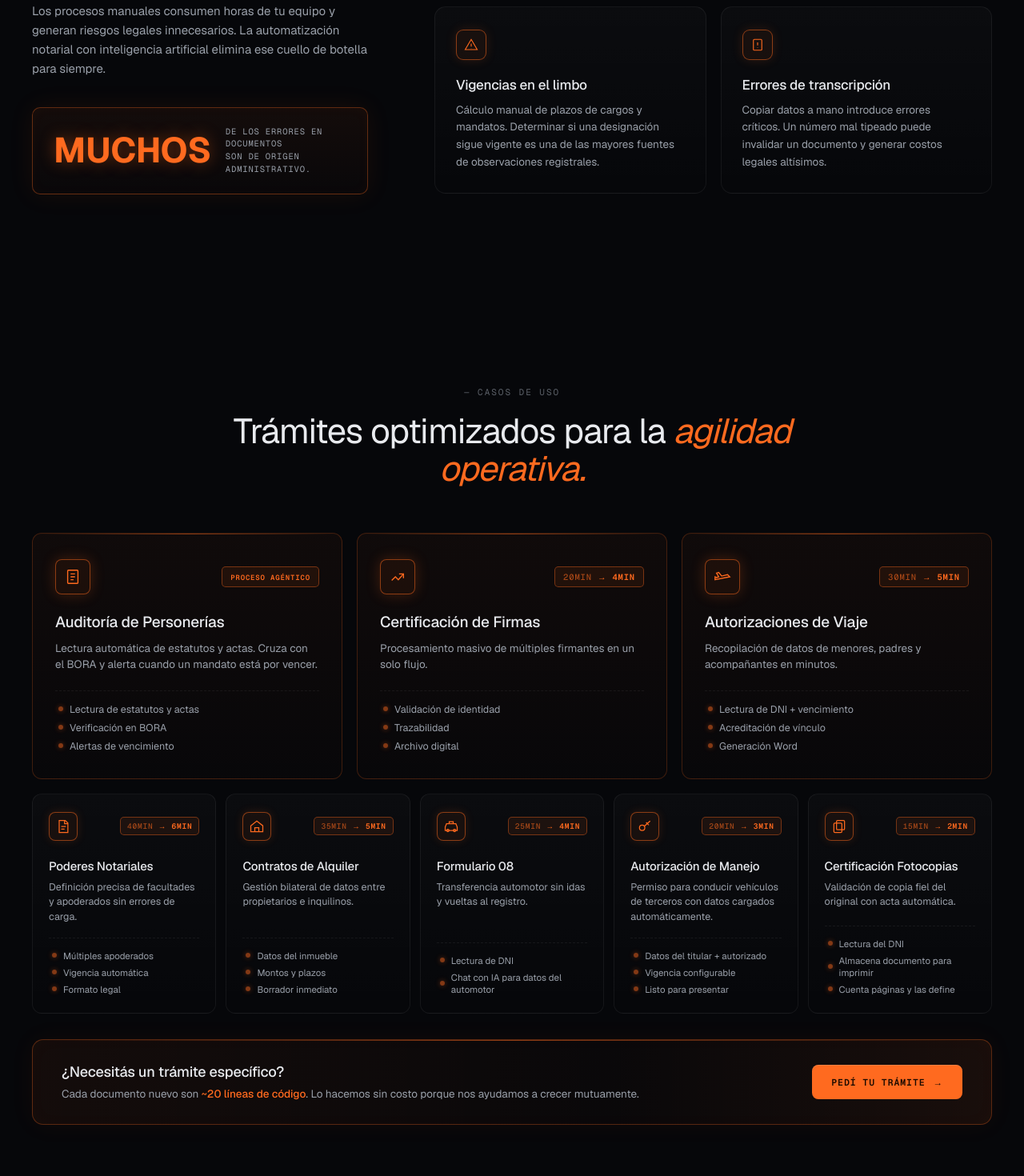
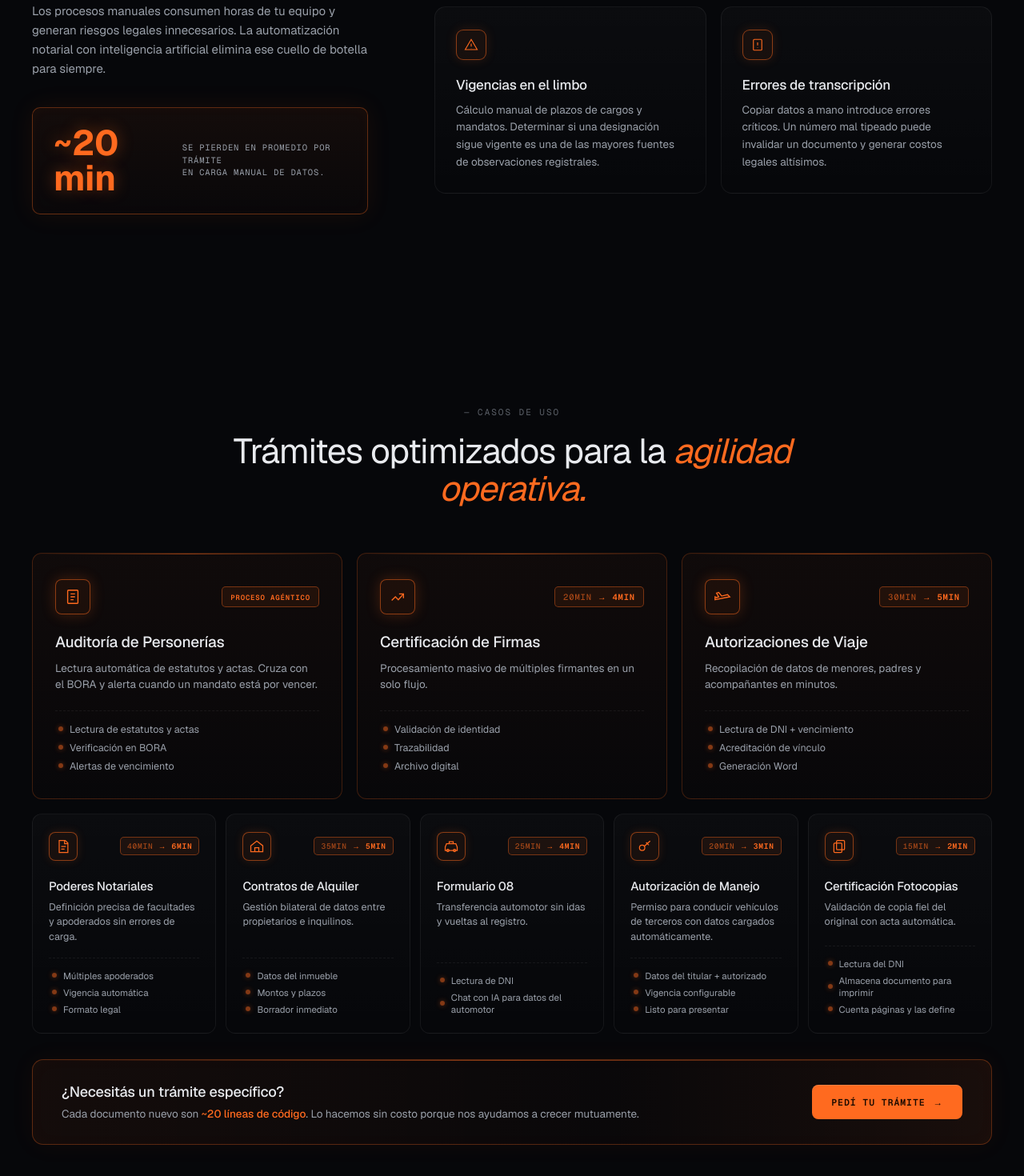
Before and after one commit to valentinopign/escriban-IA, a Next.js app: page / in a window 1280 px wide. Shown: the part 1307-2777 px from the top of the page at 80% size. Built offline with nearby package versions, Linux system fonts and the light colour scheme.

Commit message:
Fix security headers, UX issues and OG image from audit

```diff
--- a/src/app/layout.tsx
+++ b/src/app/layout.tsx
@@ -27,6 +27,14 @@ export const metadata: Metadata = {
     siteName: "escribanIA",
     locale: "es_AR",
     type: "website",
+    images: [
+      {
+        url: "https://escriban-ia.com.ar/og-image.png",
+        width: 1024,
+        height: 1024,
+        alt: "escribanIA — Automatización notarial con IA",
+      },
+    ],
   },
   twitter: {
     card: "summary",
@@ -44,7 +52,6 @@ const jsonLd = {
   applicationCategory: 'BusinessApplication',
   operatingSystem: 'Web',
   offers: [
-    { '@type': 'Offer', price: '2000', priceCurrency: 'ARS', name: 'Básico' },
     { '@type': 'Offer', price: '34999', priceCurrency: 'ARS', name: 'Estándar' },
     { '@type': 'Offer', price: '54999', priceCurrency: 'ARS', name: 'Pro' },
   ],
--- a/src/components/Footer.tsx
+++ b/src/components/Footer.tsx
@@ -5,7 +5,7 @@ const Footer = () => {
     <footer className="footerStrip">
       <div>© 2026 ESCRIBANIA · BUENOS AIRES · AR</div>
       <div>STATUS · <span style={{ color: 'var(--log)' }}>●</span> OPERATIVO</div>
-      <div><a href="#">PRIVACIDAD</a> · <a href="#">TÉRMINOS</a></div>
+      <div><a href="/privacidad">PRIVACIDAD</a> · <a href="/terminos">TÉRMINOS</a></div>
     </footer>
   );
 };
--- a/src/components/ProblemSection.tsx
+++ b/src/components/ProblemSection.tsx
@@ -10,9 +10,9 @@ const ProblemSection = () => {
           <p className="problemLead">Los procesos manuales consumen horas de tu equipo y generan riesgos legales innecesarios. La automatización notarial con inteligencia artificial elimina ese cuello de botella para siempre.</p>
           <div className="problemStat">
             <div className="problemStatNum">
-              <span className="problemStatGran">MUCHOS</span>
+              <span className="problemStatGran">~20 min</span>
             </div>
-            <div className="problemStatLabel">DE LOS ERRORES EN DOCUMENTOS<br/>SON DE ORIGEN ADMINISTRATIVO.</div>
+            <div className="problemStatLabel">SE PIERDEN EN PROMEDIO POR TRÁMITE<br/>EN CARGA MANUAL DE DATOS.</div>
           </div>
         </div>
         <div className="problemCards">
--- a/src/components/UseCaseSection.tsx
+++ b/src/components/UseCaseSection.tsx
@@ -144,7 +144,7 @@ const UseCaseSection = () => {
           <h3 className="usecaseCtaH">¿Necesitás un trámite específico?</h3>
           <p className="usecaseCtaP">Cada documento nuevo son <span className="hl">~20 líneas de código</span>. Lo hacemos sin costo porque nos ayudamos a crecer mutuamente.</p>
         </div>
-        <button className="usecaseCtaBtn">PEDÍ TU TRÁMITE <span aria-hidden="true">→</span></button>
+        <a href="https://wa.me/541123808166?text=Hola%2C%20quiero%20consultar%20por%20un%20tr%C3%A1mite%20espec%C3%ADfico." target="_blank" rel="noopener noreferrer" className="usecaseCtaBtn">PEDÍ TU TRÁMITE <span aria-hidden="true">→</span></a>
       </div>
     </section>
   );
```
Also changed, not shown: public/og-image.png (added), vercel.json.
